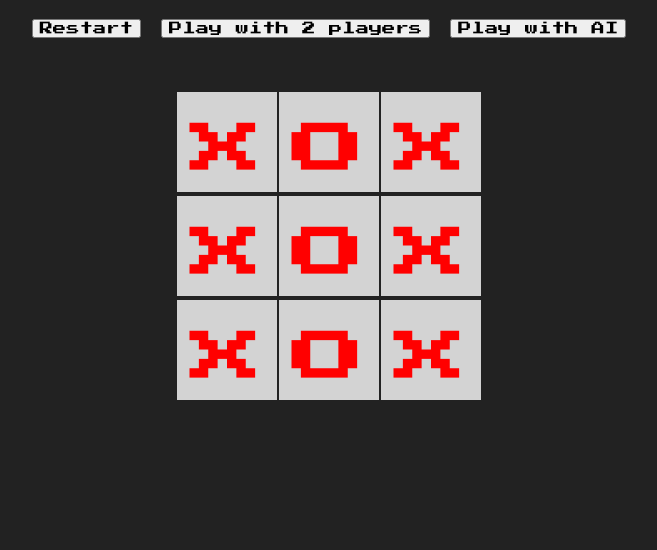
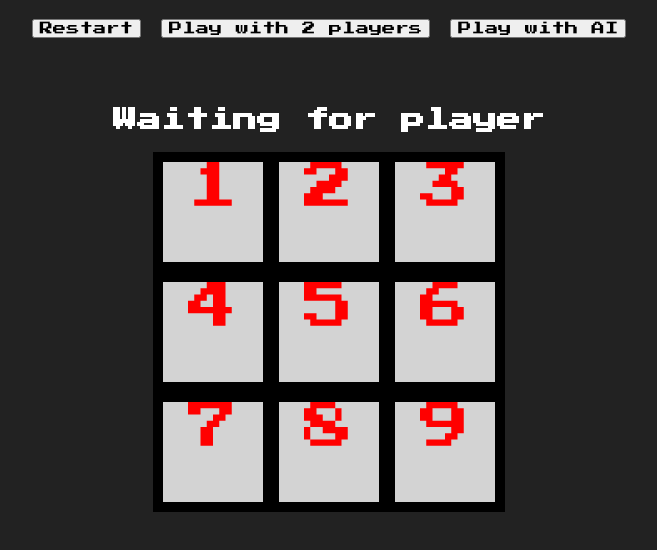
Before and after one commit to TheBigBooler/arcade-project, a plain HTML site: page index.html in a window 1280 px wide. Shown: the part 56-606 px from the top of the page, without its empty margins (311-968 px from the left). Drawn offline with Linux system fonts and the light colour scheme.

Commit message:
added more css styling

```diff
--- a/index.css
+++ b/index.css
@@ -7,6 +7,8 @@ html {
     background-color: #222;
     color: white;
 }
+
+/* header */
 
 header {
     text-align: center;
@@ -18,17 +20,29 @@ nav {
     gap: 20px;
 }
 
+
+/* tic tac to board */
+
 main {
     display: flex;
+    flex-direction: column;
     justify-content: center;
+    align-items: center;
     margin-top: 50px;
-    font-size: 75px;
+
 }
 
-td {
+div {
+    background-color: black;
+    border: 10px solid black;
+}
+
+span {
     background-color: lightgray;
     width: 100px;
     height: 100px;
+    color: red;
+    font-size: 50px;
+    display: inline-block;
     text-align: center;
-    color: red;
 }
--- a/index.html
+++ b/index.html
@@ -1,12 +1,15 @@
 <!DOCTYPE html>
 <html lang="en">
   <head>
-    <meta charset="UTF-8">
-    <meta http-equiv="X-UA-Compatible" content="IE=edge">
-    <meta name="viewport" content="width=device-width, initial-scale=1.0">
+    <meta charset="UTF-8" />
+    <meta http-equiv="X-UA-Compatible" content="IE=edge" />
+    <meta name="viewport" content="width=device-width, initial-scale=1.0" />
     <title>James' Tic-tac-to</title>
-    <link rel="stylesheet" href="index.css"/>
-    <link href="https://fonts.googleapis.com/css?family=Press+Start+2P" rel="stylesheet">
+    <link rel="stylesheet" href="index.css" />
+    <link
+      href="https://fonts.googleapis.com/css?family=Press+Start+2P"
+      rel="stylesheet"
+    />
   </head>
   <body>
     <header>
@@ -18,20 +21,23 @@
       </nav>
     </header>
     <main>
-    <table>
-    <tr></tr>
-        <td>x</td>
-        <td>o</td>
-        <td>x</td>
-    <tr></tr>
-        <td>x</td>
-        <td>o</td>
-        <td>x</td>
-    <tr></tr>
-        <td>x</td>
-        <td>o</td>
-        <td>x</td>
-    </table>
+      <h2 id="currentPlayer">Waiting for player</h2>
+
+      <div>
+        <span>1</span>
+        <span>2</span>
+        <span>3</span>
+      </div>
+      <div>
+        <span>4</span>
+        <span>5</span>
+        <span>6</span>
+      </div>
+      <div>
+        <span>7</span>
+        <span>8</span>
+        <span>9</span>
+      </div>
     </main>
 
     <script src="index.js"></script>
--- a/index.js
+++ b/index.js
@@ -0,0 +1 @@
+const restart = document.getElementById('restart')
```
Lines whose indentation alone changed are shown as unchanged.
